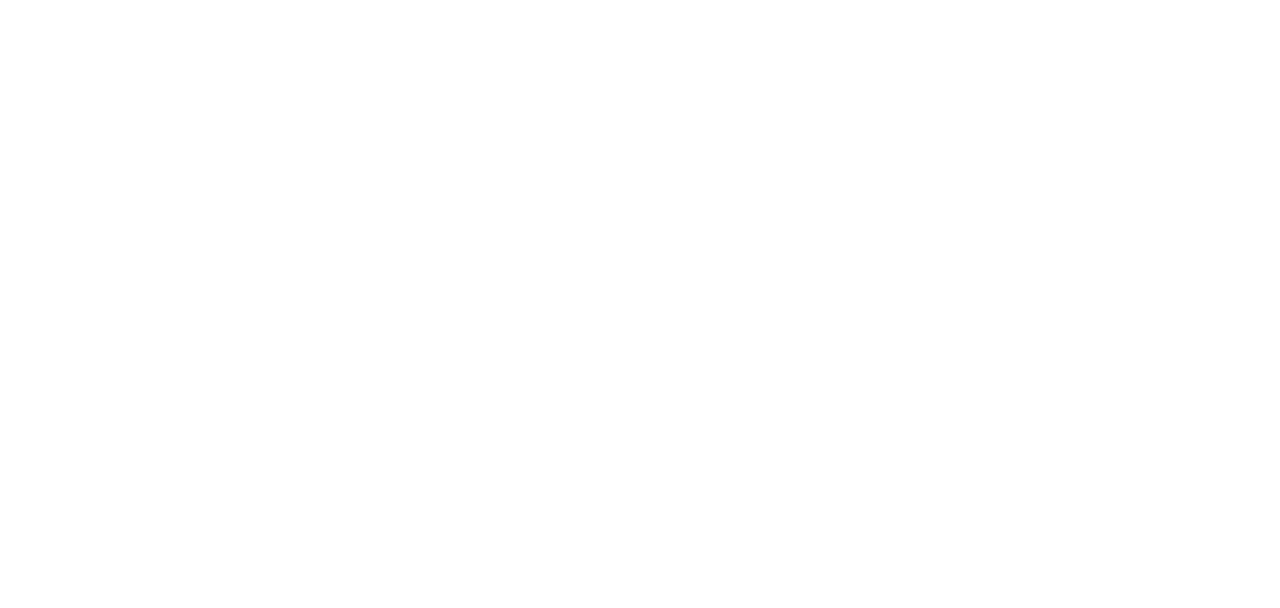
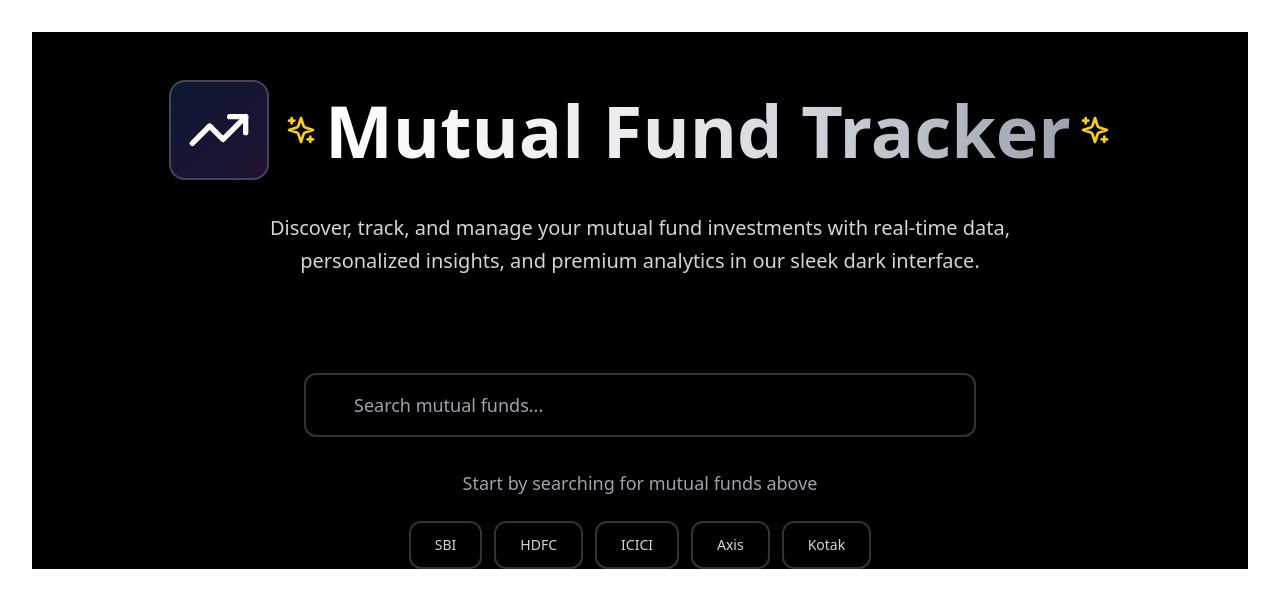
Before and after one commit to akash202004/mutual-tracker, a React (Vite) app in the folder frontend/: page / in a window 1280 px wide. Before the commit this address had no page. Shown: the top 608 px of the page. Built offline with nearby package versions, Linux system fonts and the light colour scheme.

Commit message:
Add Landing page, integrate FundCard component, and enhance SearchBar functionality for improved mutual fund search experience.

```diff
--- a/frontend/src/App.tsx
+++ b/frontend/src/App.tsx
@@ -3,6 +3,7 @@ import "./App.css";
 import Login from "./pages/Login";
 import { AuthProvider } from "./contexts/AuthContext";
 import Register from "./pages/Register";
+import Landing from "./pages/Landing";
 
 function AppContext() {
   return (
@@ -13,7 +14,9 @@ function AppContext() {
         </Routes>
         <Routes>
           <Route path="/register" element={<Register />} />
-
+        </Routes>
+        <Routes>
+          <Route path="/" element={<Landing />} />
         </Routes>
       </Router>
     </>
--- /dev/null
+++ b/frontend/src/components/FundCard.tsx
@@ -0,0 +1,45 @@
+import React from 'react';
+import { useNavigate } from 'react-router-dom';
+import { TrendingUp, Calendar } from 'lucide-react';
+import type { MutualFund } from '../types';
+
+interface FundCardProps {
+  fund: MutualFund;
+}
+
+const FundCard: React.FC<FundCardProps> = ({ fund }) => {
+  const navigate = useNavigate();
+
+  const handleClick = () => {
+    navigate(`/fund/${fund.schemeCode}`);
+  };
+
+  return (
+    <div
+      onClick={handleClick}
+      className="bg-black border-2 border-white/20 rounded-xl p-6 hover:border-white/40 hover:bg-white/5 transition-all duration-300 cursor-pointer group backdrop-blur-sm shadow-lg hover:shadow-2xl"
+    >
+      <div className="flex items-start justify-between mb-4">
+        <h3 className="text-lg font-semibold text-white group-hover:text-blue-400 transition-colors duration-300 line-clamp-2 leading-tight">
+          {fund.schemeName}
+        </h3>
+        <div className="p-2 bg-gradient-to-br from-green-500/20 to-emerald-500/20 rounded-lg border border-green-500/30 group-hover:scale-110 transition-transform duration-300">
+          <TrendingUp className="w-5 h-5 text-green-400 flex-shrink-0" />
+        </div>
+      </div>
+
+      <div className="space-y-3">
+        <div className="flex items-center justify-between">
+
+        </div>
+
+        <div className="flex items-center space-x-2 text-gray-400 text-sm pt-2 border-t border-white/10">
+          <Calendar className="w-4 h-4" />
+          <span>Updated: {fund.date}</span>
+        </div>
+      </div>
+    </div>
+  );
+};
+
+export default FundCard;
--- a/frontend/src/components/SearchBar.tsx
+++ b/frontend/src/components/SearchBar.tsx
@@ -1,68 +1,67 @@
-import { Search, TrendingUp, X } from "lucide-react";
-import type React from "react";
-import { useEffect, useRef, useState } from "react";
+import React, { useState, useRef, useEffect } from 'react';
+import { Search, X, TrendingUp } from 'lucide-react';
 
-interface SerachBarProps {
+interface SearchBarProps {
   onSearch: (query: string) => void;
   loading?: boolean;
 }
 
-const SearchBar: React.FC<SerachBarProps> = ({ onSearch, loading }) => {
-  const [query, setQuery] = useState("");
+const SearchBar: React.FC<SearchBarProps> = ({ onSearch, loading }) => {
+  const [query, setQuery] = useState('');
   const [showSuggestions, setShowSuggestions] = useState(false);
   const [suggestions, setSuggestions] = useState<string[]>([]);
   const searchRef = useRef<HTMLDivElement>(null);
 
   const popularSuggestions = [
-    "SBI Bluechip Fund",
-    "HDFC Top 100 Fund",
-    "ICICI Prudential Equity",
-    "Axis Bluechip Fund",
-    "Kotak Standard Multicap",
-    "Mirae Asset Large Cap",
-    "Nippon India Growth Fund",
-    "Franklin India Equity",
-    "DSP Equity Fund",
-    "Aditya Birla Sun Life Equity",
+    'SBI Bluechip Fund',
+    'HDFC Top 100 Fund',
+    'ICICI Prudential Equity',
+    'Axis Bluechip Fund',
+    'Kotak Standard Multicap',
+    'Mirae Asset Large Cap',
+    'Nippon India Growth Fund',
+    'Franklin India Equity',
+    'DSP Equity Fund',
+    'Aditya Birla Sun Life Equity'
   ];
 
   useEffect(() => {
     const handleClickOutside = (event: MouseEvent) => {
-      if (
-        searchRef.current &&
-        !searchRef.current.contains(event.target as Node)
-      ) {
+      if (searchRef.current && !searchRef.current.contains(event.target as Node)) {
         setShowSuggestions(false);
       }
     };
 
-    document.addEventListener("mousedown", handleClickOutside);
-    return () => document.removeEventListener("mousedown", handleClickOutside);
-  });
-
-  const handleSubmit = (e: React.FormEvent) => {
-    e.preventDefault();
-    if (query.trim()) {
-      onSearch(query);
-      setShowSuggestions(false);
-    }
-  };
+    document.addEventListener('mousedown', handleClickOutside);
+    return () => document.removeEventListener('mousedown', handleClickOutside);
+  }, []);
 
   const handleInputChange = (value: string) => {
     setQuery(value);
 
     if (value.trim().length > 0) {
-      const filtered = popularSuggestions.filter((suggestion) =>
-        suggestion.toLocaleLowerCase().includes(value.toLocaleLowerCase())
+      const filtered = popularSuggestions.filter(suggestion =>
+        suggestion.toLowerCase().includes(value.toLowerCase())
       );
-      setSuggestions(filtered.slice(0.6));
+      setSuggestions(filtered.slice(0, 6));
       setShowSuggestions(true);
+    } else {
+      setSuggestions(popularSuggestions.slice(0, 6));
+      setShowSuggestions(false);
     }
   };
 
-  const handleSuggestionClick = (suggestions: string) => {
-    setQuery(suggestions);
-    onSearch(suggestions);
+  const handleSubmit = (e: React.FormEvent) => {
+    e.preventDefault();
+    if (query.trim()) {
+      onSearch(query.trim());
+      setShowSuggestions(false);
+    }
+  };
+
+  const handleSuggestionClick = (suggestion: string) => {
+    setQuery(suggestion);
+    onSearch(suggestion);
     setShowSuggestions(false);
   };
 
@@ -74,7 +73,7 @@ const SearchBar: React.FC<SerachBarProps> = ({ onSearch, loading }) => {
   };
 
   const handleClear = () => {
-    setQuery("");
+    setQuery('');
     setShowSuggestions(false);
   };
 
@@ -83,7 +82,7 @@ const SearchBar: React.FC<SerachBarProps> = ({ onSearch, loading }) => {
       <form onSubmit={handleSubmit}>
         <div className="relative">
           <div className="absolute inset-y-0 left-0 pl-4 flex items-center pointer-events-none">
-            <Search className="w-5 h-5 text-gray-400"></Search>
+            <Search className="w-5 h-5 text-gray-400" />
           </div>
           <input
             type="text"
@@ -91,10 +90,9 @@ const SearchBar: React.FC<SerachBarProps> = ({ onSearch, loading }) => {
             onChange={(e) => handleInputChange(e.target.value)}
             onFocus={handleFocus}
             placeholder="Search mutual funds..."
-            className="w-full pl-22 pr-12 py-4 bg-black border-2 border-white/20 rounded-xl text-white placeholder-gray-400 focus:outline-none focus:border-white/40 focus:ring-2 focus:ring-white/10 transition-all duration-300 text-lg backdrop-blur-sm"
+            className="w-full pl-12 pr-12 py-4 bg-black border-2 border-white/20 rounded-xl text-white placeholder-gray-400 focus:outline-none focus:border-white/40 focus:ring-2 focus:ring-white/10 transition-all duration-300 text-lg backdrop-blur-sm"
             disabled={loading}
           />
-
           {query && (
             <button
               type="button"
@@ -107,8 +105,9 @@ const SearchBar: React.FC<SerachBarProps> = ({ onSearch, loading }) => {
         </div>
       </form>
 
+      {/* Suggestions Dropdown */}
       {showSuggestions && suggestions.length > 0 && (
-        <div className="absolute top-full left-0 right-0 mt-2 bg-black border-white/20 border-2 rounded-xl shadow-2xl backdrop-blur-sm z-100 overflow-hidden">
+        <div className="absolute top-full left-0 right-0 mt-2 bg-black border-2 border-white/20 rounded-xl shadow-2xl backdrop-blur-sm z-50 overflow-hidden">
           <div className="py-2">
             {query.trim().length === 0 && (
               <div className="px-4 py-2 text-xs font-medium text-gray-400 uppercase tracking-wider border-b border-white/10">
@@ -122,9 +121,7 @@ const SearchBar: React.FC<SerachBarProps> = ({ onSearch, loading }) => {
                 className="w-full px-4 py-3 text-left text-white hover:bg-white/5 transition-colors duration-200 flex items-center space-x-3 group"
               >
                 <TrendingUp className="w-4 h-4 text-gray-400 group-hover:text-blue-400 transition-colors" />
-                <span className="group-hover:text-blue-400 transition-colors">
-                  {suggestion}
-                </span>
+                <span className="group-hover:text-blue-400 transition-colors">{suggestion}</span>
               </button>
             ))}
           </div>
--- /dev/null
+++ b/frontend/src/pages/Landing.tsx
@@ -0,0 +1,119 @@
+import React, { useState } from 'react';
+import { mutualFundsApi } from '../utils/api';
+import SearchBar from '../components/SearchBar';
+import FundCard from '../components/FundCard';
+import LoadingSpinner from '../components/LoadingSpinner';
+import ErrorMessage from '../components/ErrorMessage';
+import { TrendingUp, Sparkles } from 'lucide-react';
+import type { MutualFund } from '../types';
+
+const Landing: React.FC = () => {
+  const [funds, setFunds] = useState<MutualFund[]>([]);
+  const [loading, setLoading] = useState(false);
+  const [error, setError] = useState<string | null>(null);
+  const [hasSearched, setHasSearched] = useState(false);
+
+  const handleSearch = async (query: string) => {
+    setLoading(true);
+    setError(null);
+    setHasSearched(true);
+
+    try {
+      const results = await mutualFundsApi.searchFunds(query);
+      setFunds(results);
+    } catch (err) {
+      setError(err instanceof Error ? err.message : 'An error occurred');
+      setFunds([]);
+    } finally {
+      setLoading(false);
+    }
+  };
+
+  const handleRetry = () => {
+    setError(null);
+    setHasSearched(false);
+    setFunds([]);
+  };
+
+  return (
+    <div className="space-y-12 bg-black">
+      {/* my hero section */}
+      <div className="text-center space-y-8 py-12">
+        <div className="flex items-center justify-center space-x-4 mb-6">
+          <div className="p-4 bg-gradient-to-br from-blue-500/20 to-purple-500/20 rounded-2xl border-2 border-white/20 backdrop-blur-sm">
+            <TrendingUp className="w-16 h-16 text-white" />
+          </div>
+          <div className="flex items-center space-x-2">
+            <Sparkles className="w-8 h-8 text-yellow-400" />
+            <h1 className="text-5xl md:text-7xl font-bold bg-gradient-to-r from-white via-gray-200 to-gray-400 bg-clip-text text-transparent">
+              Mutual Fund Tracker
+            </h1>
+            <Sparkles className="w-8 h-8 text-yellow-400" />
+          </div>
+        </div>
+        <p className="text-xl text-gray-300 max-w-3xl mx-auto leading-relaxed font-light">
+          Discover, track, and manage your mutual fund investments with real-time data,
+          personalized insights, and premium analytics in our sleek dark interface.
+        </p>
+      </div>
+
+      {/* my searching bar*/}
+      <div className="space-y-8">
+        <SearchBar onSearch={handleSearch} loading={loading} />
+
+        {!hasSearched && (
+          <div className="text-center space-y-6">
+            <p className="text-gray-400 text-lg">Start by searching for mutual funds above</p>
+            <div className="flex flex-wrap justify-center gap-3">
+              {['SBI', 'HDFC', 'ICICI', 'Axis', 'Kotak'].map((suggestion) => (
+                <button
+                  key={suggestion}
+                  onClick={() => handleSearch(suggestion)}
+                  className="px-6 py-3 bg-black border-2 border-white/20 hover:border-white/40 text-gray-300 hover:text-white rounded-xl text-sm font-medium transition-all duration-300 hover:bg-white/5 backdrop-blur-sm"
+                >
+                  {suggestion}
+                </button>
+              ))}
+            </div>
+          </div>
+        )}
+      </div>
+
+      {/* my mutual fund result */}
+      {loading && (
+        <div className="flex justify-center py-16">
+          <LoadingSpinner size="lg" text="Searching mutual funds..." />
+        </div>
+      )}
+
+      {error && (
+        <ErrorMessage message={error} onRetry={handleRetry} />
+      )}
+
+      {hasSearched && !loading && !error && funds.length === 0 && (
+        <div className="text-center py-16 bg-black border-2 border-white/20 rounded-xl backdrop-blur-sm">
+          <p className="text-gray-400 text-xl">No mutual funds found. Try a different search term.</p>
+        </div>
+      )}
+
+      {funds.length > 0 && (
+        <div className="space-y-8">
+          <div className="flex items-center justify-between bg-black border-2 border-white/20 rounded-xl p-6 backdrop-blur-sm">
+            <h2 className="text-3xl font-bold text-white">Search Results</h2>
+            <span className="text-gray-400 bg-white/10 px-4 py-2 rounded-lg border border-white/20">
+              {funds.length} funds found
+            </span>
+          </div>
+
+          <div className="grid grid-cols-1 md:grid-cols-2 lg:grid-cols-3 gap-8">
+            {funds.map((fund) => (
+              <FundCard key={fund.schemeCode} fund={fund} />
+            ))}
+          </div>
+        </div>
+      )}
+    </div>
+  );
+};
+
+export default Landing;
--- a/frontend/src/pages/Login.tsx
+++ b/frontend/src/pages/Login.tsx
@@ -32,7 +32,7 @@ const Login: React.FC = () => {
               <img src="/logo.png" className="h-12 w-12"></img>
             </div>
             <div className="flex items-center space-x-2">
-              <h1 className="text-4xl font-bold bg-gradient-to-r from-white to-gray-400 bg-clip-text text-transparent">
+              <h1 className="text-4xl font-bold bg-gradient-to-r from-white to-blue-400 bg-clip-text text-transparent">
                 MutualTracker
               </h1>
             </div>
@@ -101,7 +101,7 @@ const Login: React.FC = () => {
             <button
               type="submit"
               disabled={loading}
-              className="w-full bg-gradient-to-r from-white to-gray-400 hover:from-white/90 hover:to-gray-500 text-black font-bold py-4 px-4 rounded-xl transition-all duration-300 flex items-center justify-center space-x-2 border border-white shadow-lg hover:shadow-xl"
+              className="w-full bg-gradient-to-r from-white to-blue-400 hover:from-white/90 hover:to-blue-500 text-black font-bold py-4 px-4 rounded-xl transition-all duration-300 flex items-center justify-center space-x-2 border border-white shadow-lg hover:shadow-xl"
             >
               {loading ? <LoadingSpinner size="sm" /> : <span>Sign In</span>}
             </button>
@@ -119,7 +119,7 @@ const Login: React.FC = () => {
                 Don't have an account?{" "}
                 <Link
                   to="/register"
-                  className="text-white font-bold hover:text-gray-200  transition-colors duration-300"
+                  className="text-blue-300 font-bold hover:text-blue-400  transition-colors duration-300"
                 >
                   Sign up
                 </Link>
--- a/frontend/src/pages/Register.tsx
+++ b/frontend/src/pages/Register.tsx
@@ -44,7 +44,7 @@ const Register: React.FC = () => {
               <img src="/logo.png" className="h-12 w-12"></img>
             </div>
             <div className="flex items-center space-x-2">
-              <h1 className="text-4xl font-bold bg-gradient-to-r from-white to-gray-400 bg-clip-text text-transparent">
+              <h1 className="text-4xl font-bold bg-gradient-to-r from-white to-blue-400 bg-clip-text text-transparent">
                 MutualTracker
               </h1>
             </div>
@@ -157,7 +157,7 @@ const Register: React.FC = () => {
             <button
               type="submit"
               disabled={loading}
-              className="w-full bg-gradient-to-r from-white to-gray-400 hover:from-white/90 hover:to-gray-500 text-black font-bold py-4 px-4 rounded-xl transition-all duration-300 flex items-center justify-center space-x-2 border border-white shadow-lg hover:shadow-xl"
+              className="w-full bg-gradient-to-r from-white to-blue-400 hover:from-white/90 hover:to-blue-500 text-black font-bold py-4 px-4 rounded-xl transition-all duration-300 flex items-center justify-center space-x-2 border border-white shadow-lg hover:shadow-xl"
             >
               {loading ? (
                 <LoadingSpinner size="sm" />
@@ -172,7 +172,7 @@ const Register: React.FC = () => {
               Already have an account?{" "}
               <Link
                 to="/login"
-                className="text-white font-bold hover:text-gray-200  transition-colors duration-300"
+                className="text-blue-300 font-bold hover:text-blue-400  transition-colors duration-300"
               >
                 Sign in
               </Link>
```
